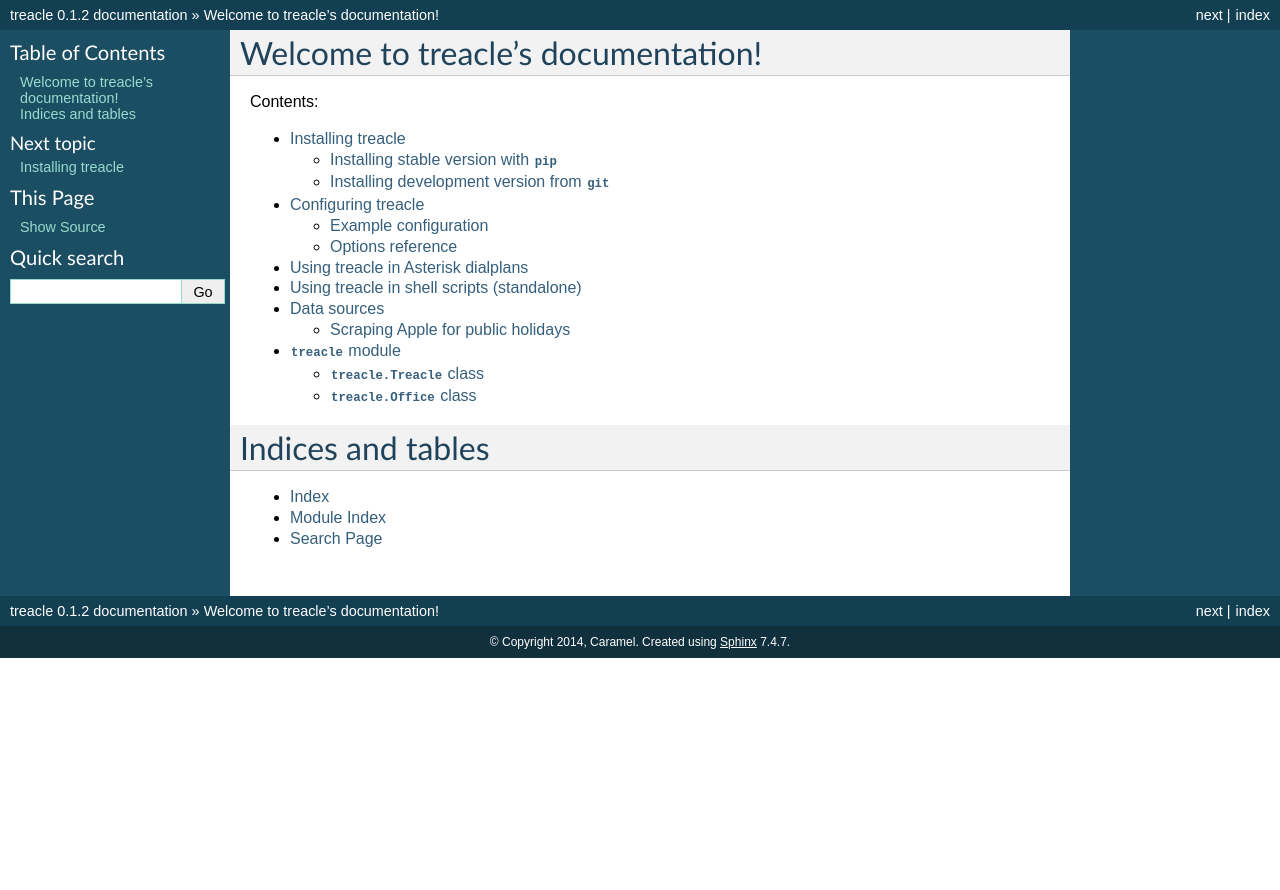
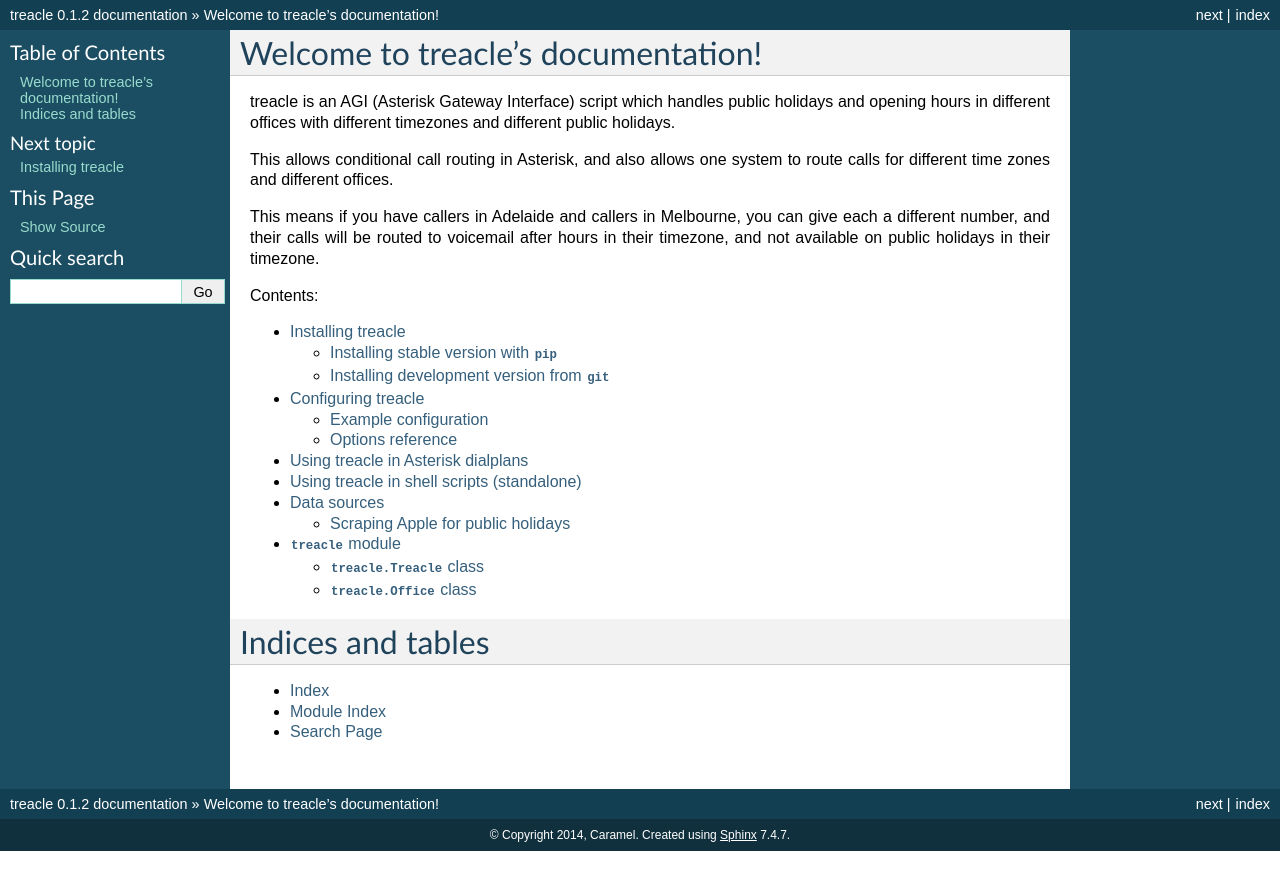
Before and after one commit to Caramel/treacle, a Sphinx documentation site: the page built from doc/source/index.rst, in a window 1280 px wide. Shown: the top 890 px of the page. Built offline with Sphinx 7.4.7, drawn with Linux system fonts in a browser that asks for light colours.

Commit message:
Point link at RTD, add readme bits to index page of docs

```diff
--- a/README.rst
+++ b/README.rst
@@ -14,8 +14,8 @@ voicemail after hours in their timezone, and not available on public
 holidays in their timezone.
 
 Complete documentation is available within the Sphinx documentation in the
-``doc`` folder of this distribution.  It is also viewable on the web at  .....
-
+``doc`` folder of this distribution.  It is also viewable on the web at
+http://treacle.readthedocs.org/
 
 
 
--- a/doc/source/index.rst
+++ b/doc/source/index.rst
@@ -1,5 +1,17 @@
 Welcome to treacle's documentation!
 ===================================
+
+treacle is an AGI (Asterisk Gateway Interface) script which handles
+public holidays and opening hours in different offices with different
+timezones and different public holidays.
+
+This allows conditional call routing in Asterisk, and also allows one
+system to route calls for different time zones and different offices.
+
+This means if you have callers in Adelaide and callers in Melbourne, you
+can give each a different number, and their calls will be routed to
+voicemail after hours in their timezone, and not available on public
+holidays in their timezone.
 
 Contents:
 
```
